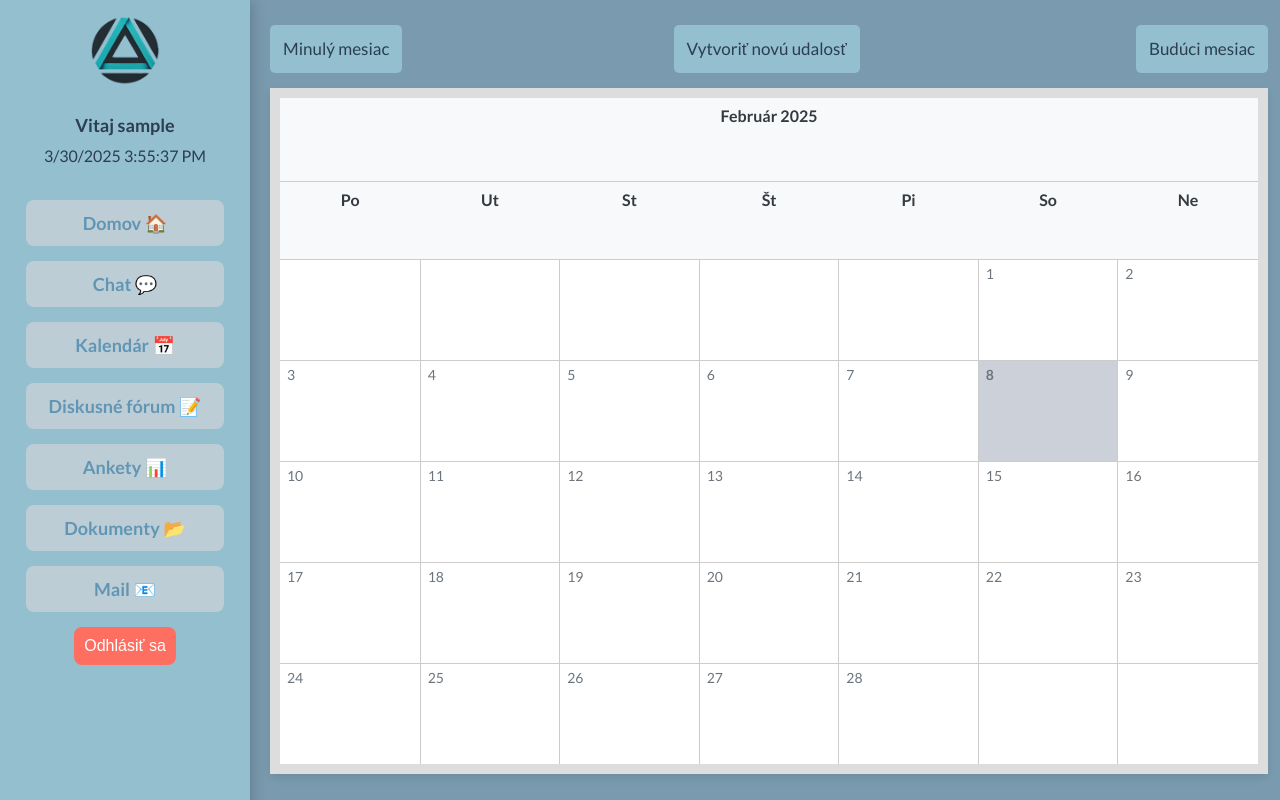
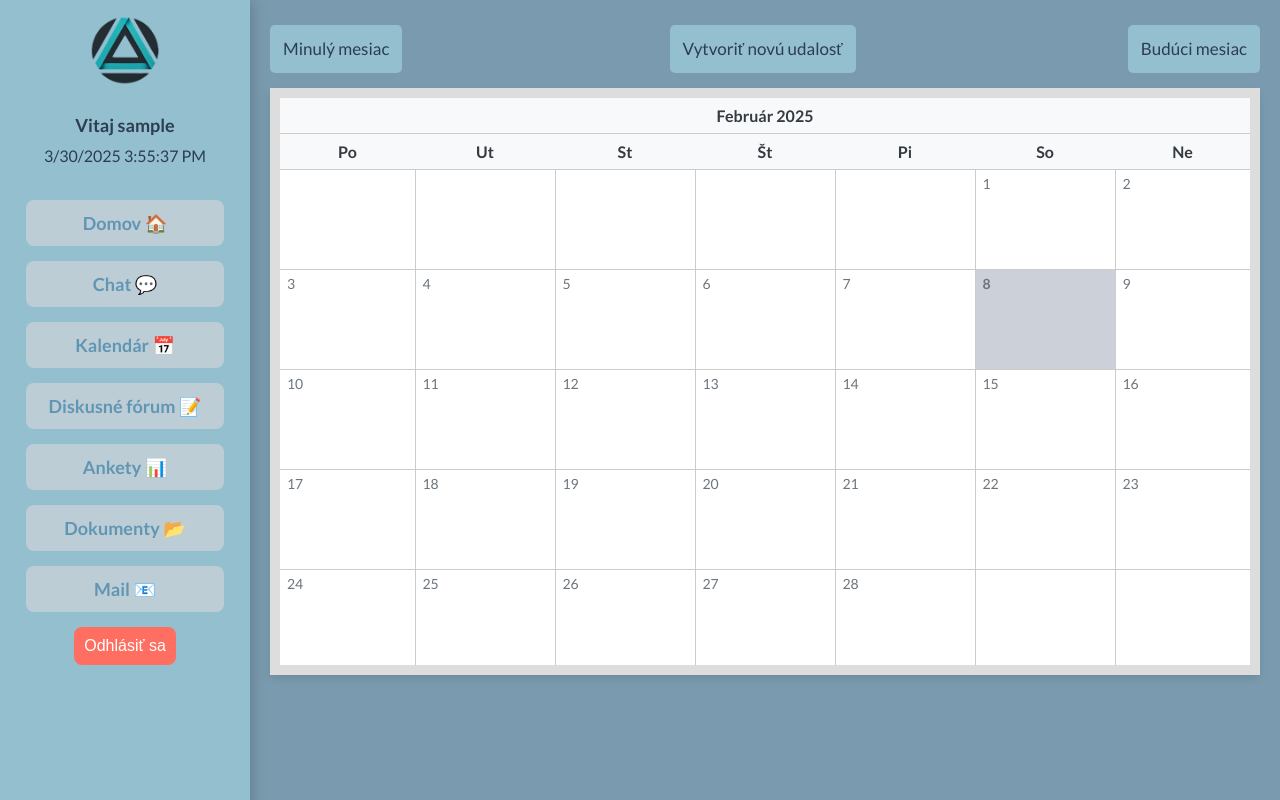
Before and after one commit to Agresor1986/intranet, a Django app: page /calendar/ in a window 1280 px wide. Run offline with Django 5.2, Linux system fonts and the light colour scheme; the visitor is signed in with stand-in values (Sample User, id 1); data that the repository does not hold is empty.

Commit message:
Changed resolution of calendar

```diff
--- a/templates/calendar.html
+++ b/templates/calendar.html
@@ -25,13 +27,15 @@ ul, .calendar td ul, .calendar td li {
     display: flex;
     flex-direction: column;
     align-items: center;
-    width: 96.9%;
-    height:94.3vh;
+    width: 100%;
+    min-height: 100vh;
+    box-sizing: border-box;
 }
 
 .calendar {
     position: relative;
     width: 100%;
+    max-width: 1200px;
     font-size: 12px;
     background-color: white;
     border: 10px solid #ddd;
@@ -39,7 +43,7 @@ ul, .calendar td ul, .calendar td li {
     box-shadow: 0 4px 8px rgba(0, 0, 0, 0.1);
     border-collapse: collapse;
     padding: 0;
-    height:100%;
+    table-layout: fixed;
 }
 
 .calendar tr, .calendar td {
@@ -56,12 +60,12 @@ ul, .calendar td ul, .calendar td li {
 }
 
 .calendar td {
-    width: 100px;
-    height: 90px;
+    width: 14.28%; /* 100% / 7 days */
+    height: 100px;
     padding: 5px;
     text-align: left;
     position: relative;
-    min-height: 80px;
+    box-sizing: border-box;
 }
 
 .calendar td .date {
@@ -109,9 +113,11 @@ ul, .calendar td ul, .calendar td li {
 
 .clearfix {
     width: 100%;
+    max-width: 1200px;
     display: flex;
     justify-content: space-between;
     margin-bottom: 10px;
+    flex-wrap: wrap;
 }
 
 .left {
```
Also changed, not shown: other parts of templates/calendar.html (+60 -2 lines).
